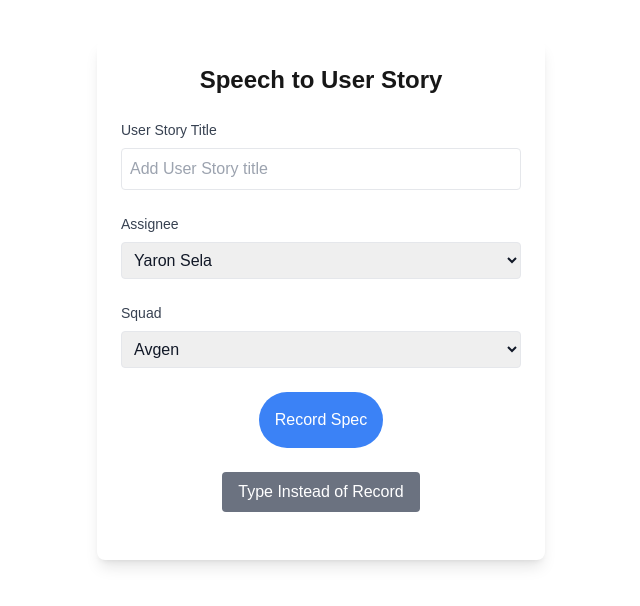
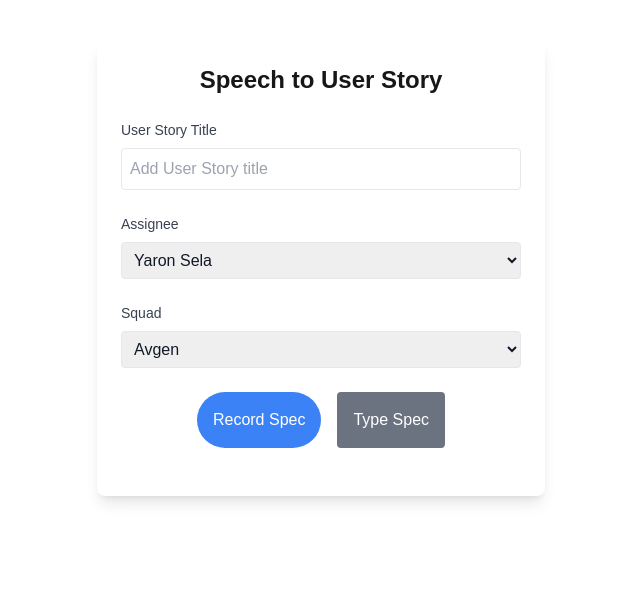
Before and after one commit to yaronsela1/smart-recorder, a Next.js app: page / in a window 1280 px wide. Shown: the top 606 px of the page, without its empty margins (319-959 px from the left). Built offline with nearby package versions, Linux system fonts and the light colour scheme.

Commit message:
changed button layout

```diff
--- a/components/VoiceRecorder.js
+++ b/components/VoiceRecorder.js
@@ -199,7 +199,7 @@ const VoiceRecorder = () => {
         </select>
       </div>
 
-      <div className="flex justify-center mb-6">
+      <div className="flex justify-center space-x-4 mb-6">
   <button
     onClick={isRecording ? stopRecording : startRecording}
     className={`p-4 rounded-full ${
@@ -210,14 +210,12 @@ const VoiceRecorder = () => {
   >
     {isRecording ? 'Stop Recording' : 'Record Spec'}
   </button>
-      </div>
 
-      <div className="flex justify-center mb-6">
   <button
     onClick={toggleTextInput}
     className="bg-gray-500 hover:bg-gray-600 text-white px-4 py-2 rounded"
   >
-          {isTextInputVisible ? 'Cancel Typing' : 'Type Instead of Record'}
+    {isTextInputVisible ? 'Cancel Typing' : 'Type Spec'}
   </button>
 </div>
 
```
Lines whose indentation alone changed are shown as unchanged.
